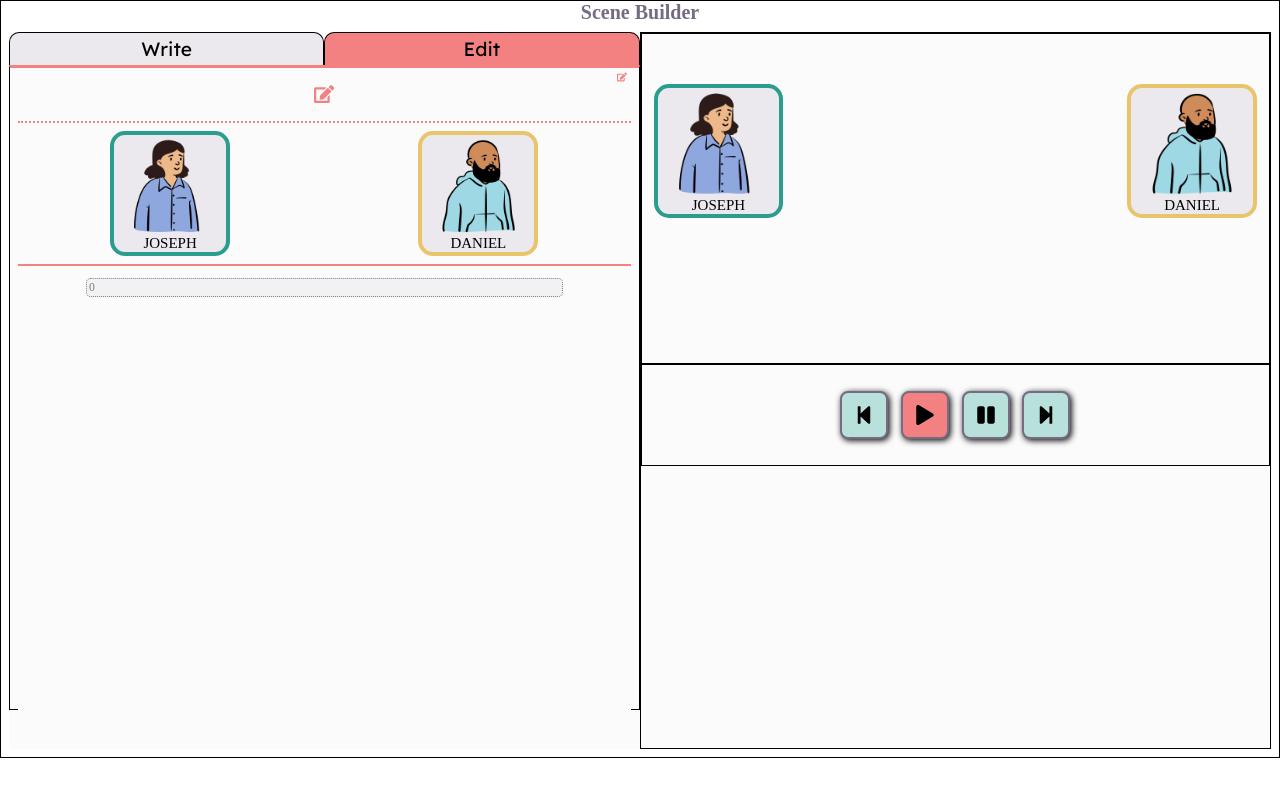
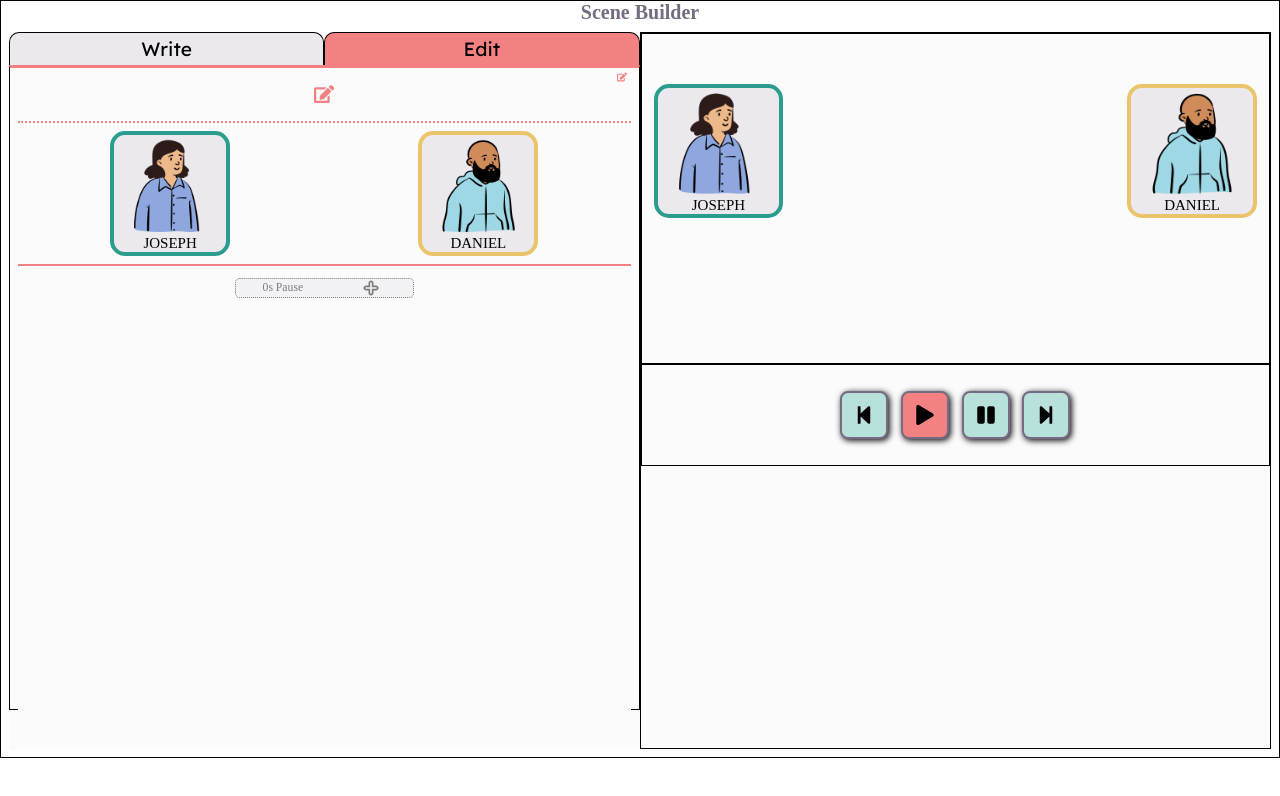
Before and after one commit to hangingpulse/scene-builder, a React (Create React App) app: page / in a window 1280 px wide. Shown: the top 796 px of the page. Built offline with nearby package versions, Linux system fonts and the light colour scheme; a web font is replaced by a local one.

Commit message:
add and animate delay item

```diff
--- a/src/components/SceneEditor/DelayItem/DelayItem.style.js
+++ b/src/components/SceneEditor/DelayItem/DelayItem.style.js
@@ -2,9 +2,9 @@ import styled from "styled-components";
 import { motion } from "framer-motion";
 
 const DelayItemContainer = styled(motion.div)`
-    width: 80%;
+    width: 30%;
+    height: 2rem;
     margin: 0.3em auto;
-    padding: 0.2em;
     border: 1px dotted black;
     border-radius: 0.4em;
     background-color: ${(props) => props.theme.colors.primaryLight};
@@ -14,10 +14,8 @@ const DelayItemContainer = styled(motion.div)`
     text-align: center;
 
     display: flex;
-
-    &:hover {
-        opacity: 1;
-    }
+    align-items: center;
+    justify-content: space-around;
 `;
 
 const EditPause = styled.div``;
--- a/src/components/SceneEditor/DelayItem/index.js
+++ b/src/components/SceneEditor/DelayItem/index.js
@@ -1,6 +1,7 @@
 import React, { useState } from "react";
 import { DelayItemContainer, EditPause } from "./DelayItem.style";
 import { NumberInput } from "../../modularcomponents/Inputs";
+import { AddButton } from "../../modularcomponents/Buttons";
 
 function DelayItem({ index, sceneItemAfter, sceneItemBefore }) {
     const [hover, setHover] = useState(false);
@@ -9,21 +10,31 @@ function DelayItem({ index, sceneItemAfter, sceneItemBefore }) {
         <DelayItemContainer
             onMouseEnter={() => setHover(true)}
             onMouseLeave={() => setHover(false)}
-            whileHover={{ opacity: 1, height: "5rem" }}
+            whileHover={{
+                opacity: 1,
+                height: "5rem",
+                transition: { duration: 0.2 },
+            }}
         >
             <EditPause>
                 {hover ? (
                     <NumberInput
                         value={sceneItemAfter ? sceneItemAfter.delay : 0}
+                        initial={{ visibility: "hidden" }}
+                        animate={{
+                            visibility: "visible",
+                        }}
+                        transition={{ delay: 0.1 }}
                     >
                         Pause
                     </NumberInput>
-                ) : sceneItemAfter ? (
-                    sceneItemAfter.delay
                 ) : (
-                    0
+                    <div className="PauseInfo">
+                        {sceneItemAfter ? sceneItemAfter.delay : 0}s Pause
+                    </div>
                 )}
             </EditPause>
+            <AddButton size={hover ? "3rem" : "2rem"} />
         </DelayItemContainer>
     );
 }
--- a/src/components/modularcomponents/Inputs/Input.style.js
+++ b/src/components/modularcomponents/Inputs/Input.style.js
@@ -1,4 +1,5 @@
 import styled from "styled-components";
+import { motion } from "framer-motion";
 
 /********************* TEXT INPUT COMPONENT ***************** */
 
@@ -30,7 +31,7 @@ const TextAreaContainer = styled.textarea`
 
 /********************* NUMBER INPUT COMPONENT ***************** */
 
-const NumberInputContainer = styled.div`
+const NumberInputContainer = styled(motion.div)`
     display: flex;
     align-items: center;
     justify-content: space-between;
--- a/src/components/modularcomponents/Inputs/index.js
+++ b/src/components/modularcomponents/Inputs/index.js
@@ -17,9 +17,20 @@ function TextArea({ value, onChange, height }) {
     );
 }
 
-function NumberInput({ value, onChange, children }) {
+function NumberInput({
+    value,
+    onChange,
+    children,
+    animate,
+    initial,
+    transition,
+}) {
     return (
-        <NumberInputContainer>
+        <NumberInputContainer
+            animate={animate}
+            initial={initial}
+            transition={transition}
+        >
             <NumberInputLabel>{children}</NumberInputLabel>
             <NumberInputField
                 type="number"
--- a/src/components/scenecomponents/Actiontext/index.js
+++ b/src/components/scenecomponents/Actiontext/index.js
@@ -3,7 +3,6 @@ import styled from "styled-components";
 import SceneItemBase from "../SceneItem.style";
 
 const StyledActiontext = styled(SceneItemBase)`
-    width: 100%;
     padding: 0.3em;
     border: 2px solid black;
     background-color: ${(props) => props.theme.colors.primaryLight};
--- a/src/components/scenecomponents/SceneComponentWrapper/SceneComponent.js
+++ b/src/components/scenecomponents/SceneComponentWrapper/SceneComponent.js
@@ -8,9 +8,7 @@ import Parenthetical from "../Parenthetical";
 // There might be two different versions, depending on whether it is an Animation Item or a Scene Editor Item
 
 // Container Styles, maybe outsource it into a styles.js
-const SceneComponentContainer = styled.div`
-    width: 100%;
-`;
+const SceneComponentContainer = styled.div``;
 
 function SceneComponent({ sceneItem, character, animation, onClick }) {
     // fills the wrapper with the needed scene item
--- a/src/components/scenecomponents/SceneItem.style.js
+++ b/src/components/scenecomponents/SceneItem.style.js
@@ -3,7 +3,6 @@ import { motion } from "framer-motion";
 import { characterColors } from "../../data/characterdata";
 
 const SceneItemBase = styled(motion.div)`
-    width: 100%;
     padding: 0.3em;
     border: 4px solid
         ${({ character }) =>
```
